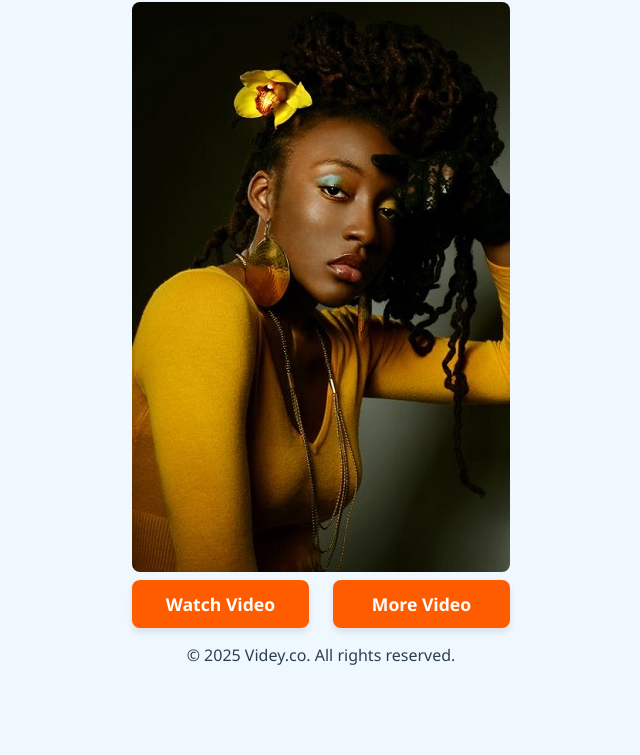
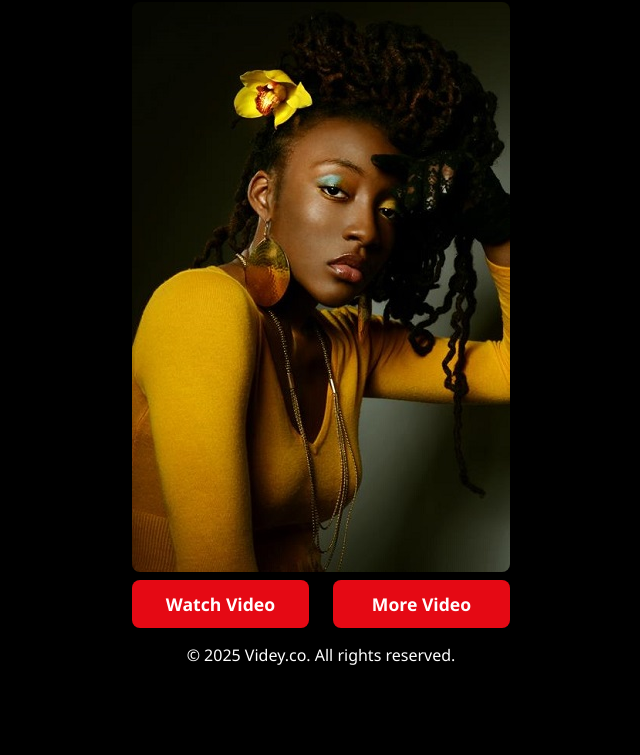
Before and after one commit to dragonxcdnvideyy401co/IxJ8kIkO1.mp4, a plain HTML site: page index.html in a window 1280 px wide. Shown: the part 109-864 px from the top of the page, without its empty margins (319-959 px from the left). Drawn offline with Linux system fonts and the light colour scheme.

Commit message:
Update index.html

```diff
--- a/index.html
+++ b/index.html
@@ -13,10 +13,10 @@
 
 	<style>
     :root {
-      --color-primary: #f0f8ff; /* Alice Blue, background lebih lembut */
-      --color-secondary: #FF5C00; /* Biru cerah, untuk tombol */
-      --color-accent: #2c3e50; /* Abu-abu gelap, untuk teks */
-      --color-hover: #ffffff; /* Biru gelap, saat hover */
+      --color-primary: #000000; /* Alice Blue, background lebih lembut */
+      --color-secondary: #E50914; /* Biru cerah, untuk tombol */
+      --color-accent: #FFFFFF; /* Abu-abu gelap, untuk teks */
+      --color-hover: #000000; /* Biru gelap, saat hover */
       --color-shadow: rgba(0, 0, 0, 0.1);
     }
 
```
